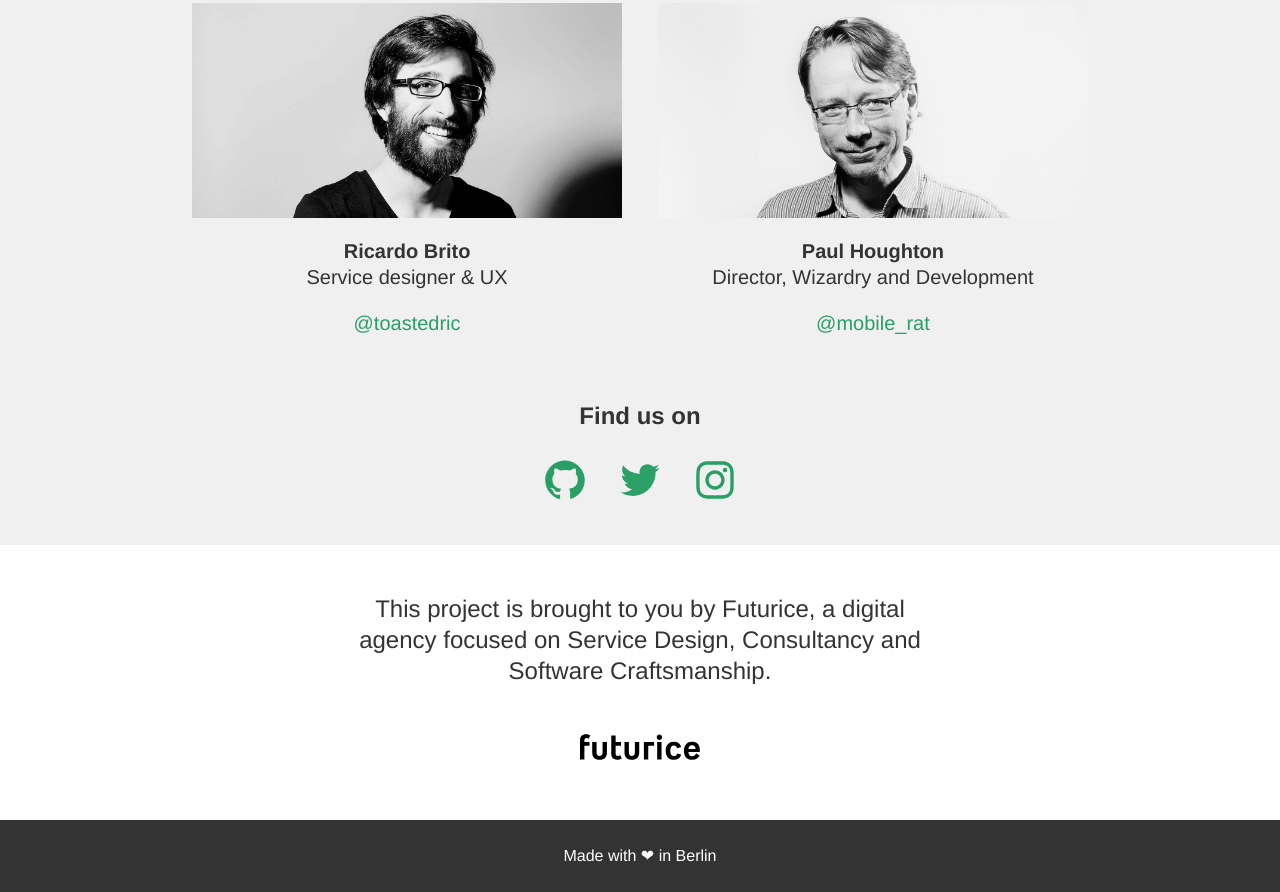
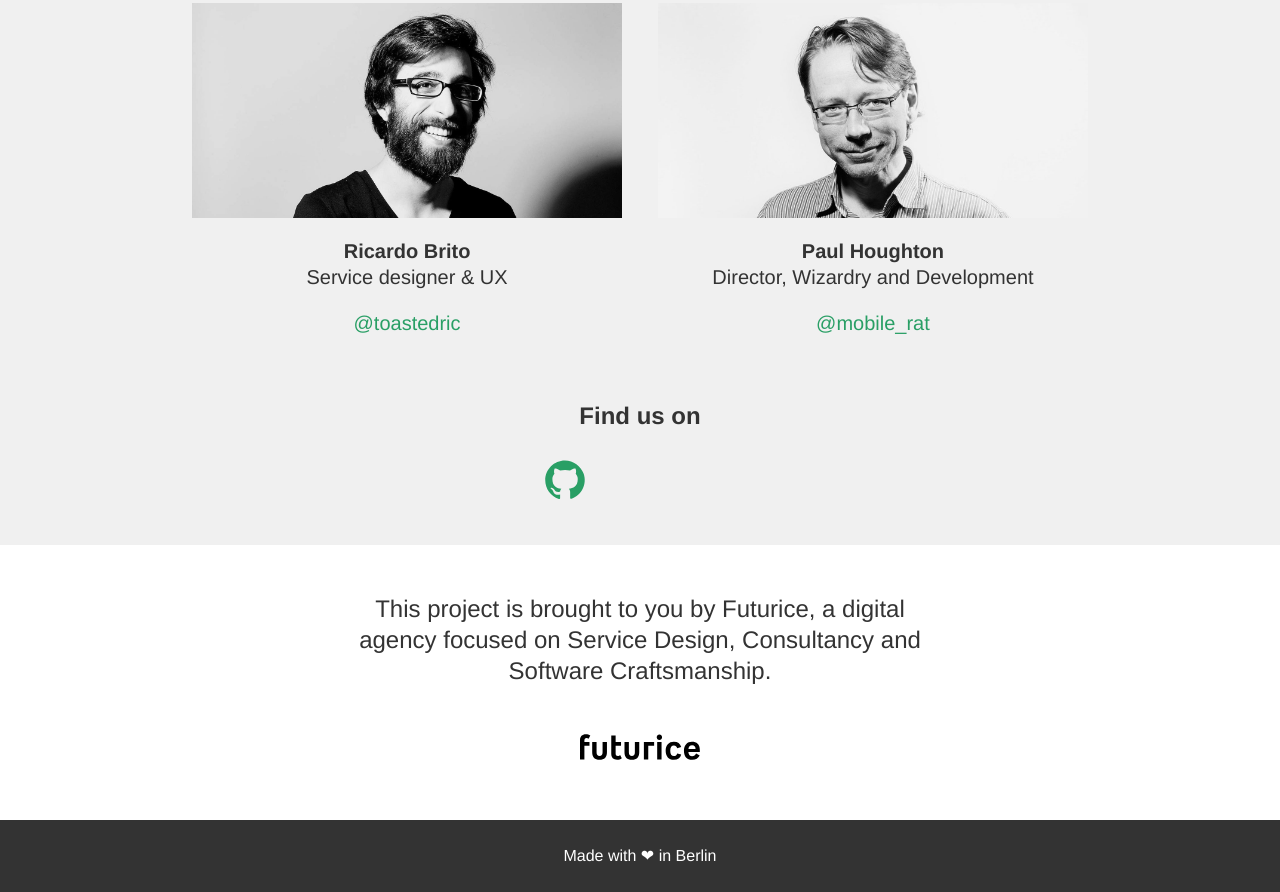
Before and after one commit to futurice/iot-service-kit, a plain HTML site: page index.html in a window 1280 px wide. Shown: the part 7993-8885 px from the top of the page. Drawn offline with Linux system fonts and the light colour scheme; a web font is replaced by a local one.

Commit message:
Remove social media channels

```diff
--- a/index.html
+++ b/index.html
@@ -289,12 +289,6 @@
       <a href="https://github.com/futurice/iot-service-kit">
         <img class="social-icon" src="assets/icons/github.svg">
       </a>
-      <a href="https://twitter.com/iotservicekit">
-        <img class="social-icon" src="assets/icons/twitter.svg">
-      </a>
-      <a href="https://www.instagram.com/explore/tags/iotservicekit">
-        <img class="social-icon" src="assets/icons/instagram.svg">
-      </a>
     </div>
 
   </section>
```
